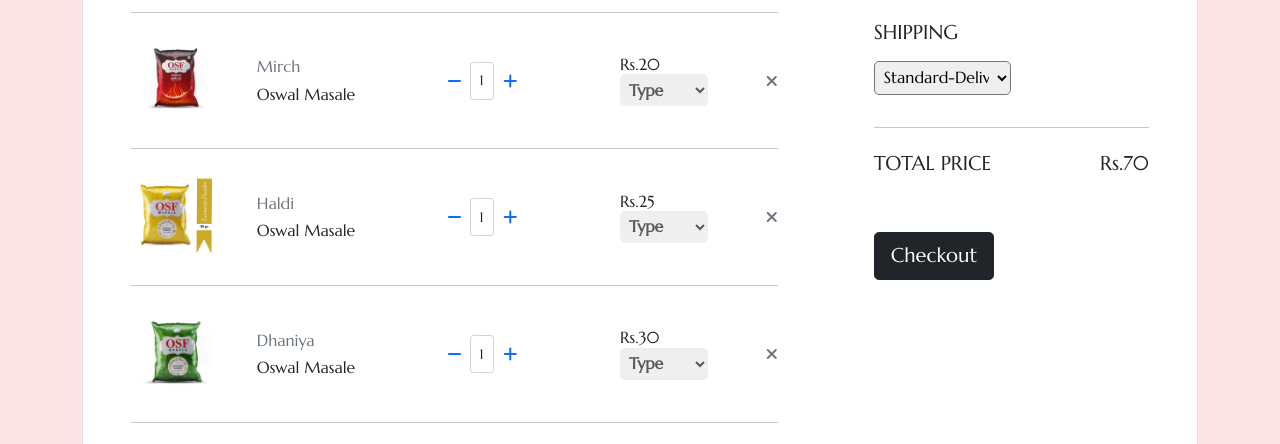
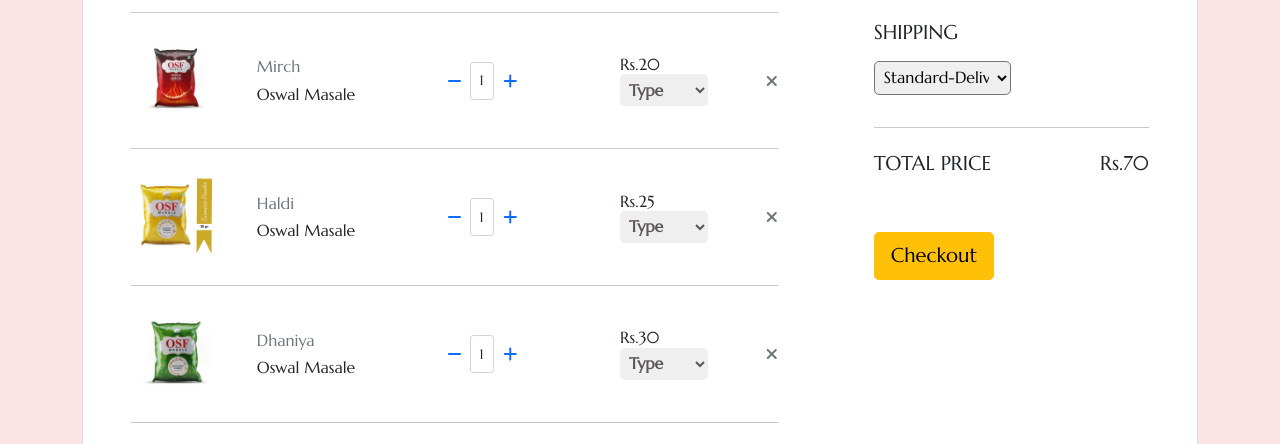
Before and after one commit to ayushrs/Final-UI, a plain HTML site: page cart.html in a window 1280 px wide. Shown: the part 320-764 px from the top of the page. Drawn offline with nearby package versions, Linux system fonts and the light colour scheme.

Commit message:
Update cart.html

```diff
--- a/cart.html
+++ b/cart.html
@@ -419,7 +419,7 @@ rel="stylesheet"
                           <h5>Rs.70</h5>
                         </div>
 
-                        <button  type="button" data-mdb-button-init data-mdb-ripple-init class="btn btn-dark btn-block btn-lg"
+                        <button  type="button" data-mdb-button-init data-mdb-ripple-init class="btn btn-warning btn-block btn-lg"
                           data-mdb-ripple-color="dark">Checkout</button>
 
                       </div>
```
